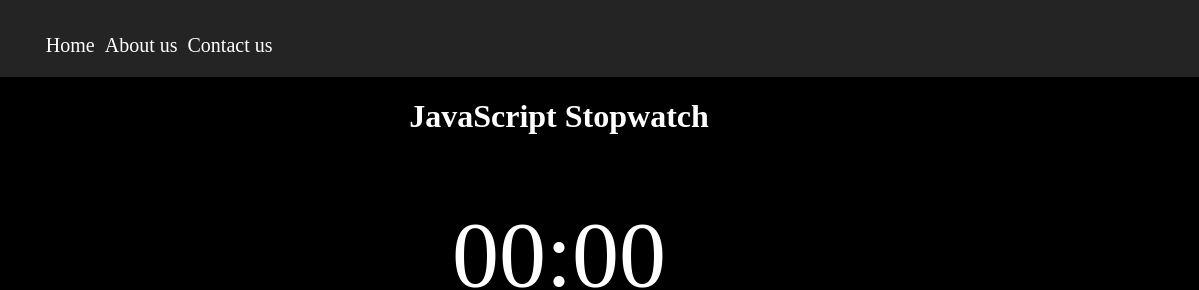
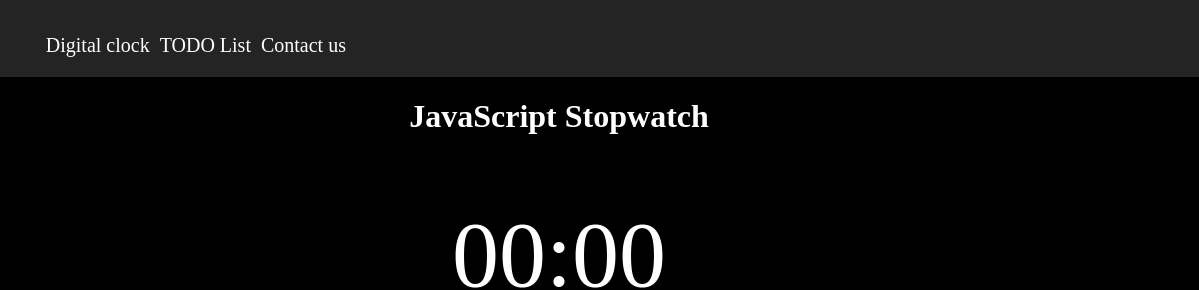
Before and after one commit to codemaniac-sahil/javascript-stopwatch, a plain HTML site: page index.html in a window 1280 px wide. Shown: the top 290 px of the page, 81-1280 px from the left. Drawn offline with Linux system fonts and the light colour scheme.

Commit message:
Update index.html

```diff
--- a/index.html
+++ b/index.html
@@ -11,8 +11,8 @@
     <div class="navbar">
         <img src="js_logo.svg" alt="">
         <ul class="links">
-            <li><a href="#">Home</a></li>
-            <li><a href="#">About us</a></li>
+            <li><a href="https://focused-chandrasekhar-fd1fdc.netlify.app/">Digital clock</a></li>
+            <li><a href="https://angry-hodgkin-eb3dce.netlify.app/">TODO List</a></li>
             <li><a href="#">Contact us</a></li>
 
         </ul>
```
